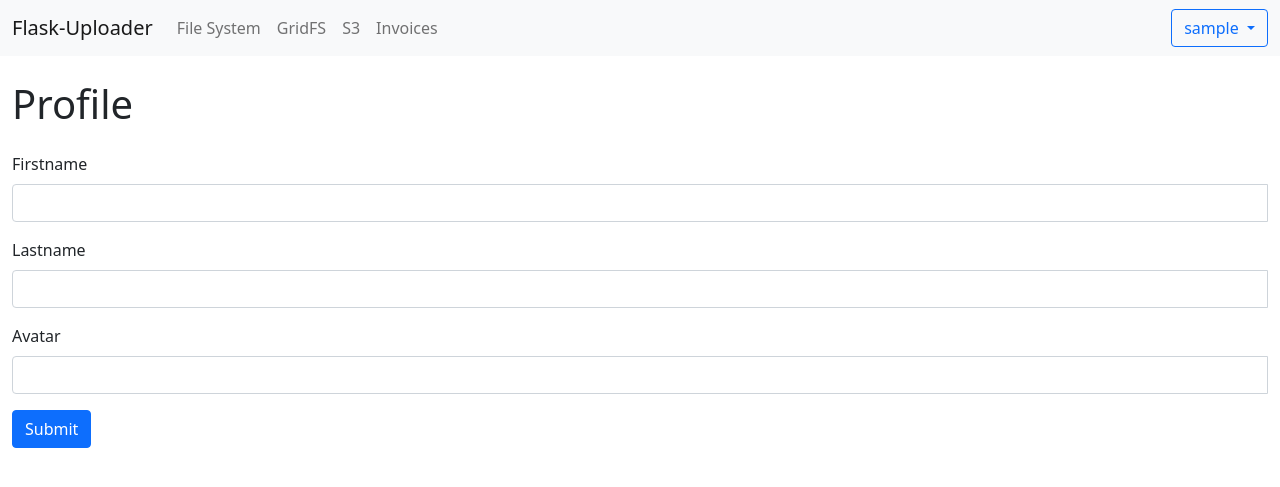
After one commit to kyzima-spb/flask-uploader, a Flask app: page /profile in a window 1280 px wide. The commit adds this page. Shown: the top 487 px of the page. Run offline with Flask 2, Linux system fonts and the light colour scheme; the visitor is signed in with stand-in values (Sample User, id 1); parts of the project's set-up code (start-up, migrations or seed data) failed here and were passed over; some libraries are stand-ins or nearby versions.

Commit message:
Update docs

```diff
--- a/example/uploader/uploader/forms.py
+++ b/example/uploader/uploader/forms.py
@@ -5,6 +5,7 @@ from flask_uploader.contrib.wtf import (
     FileSize,
     UploadField,
 )
+from flask_uploader.storages import FileSystemStorage
 from flask_wtf import FlaskForm
 from wtforms.fields import (
     StringField,
@@ -34,6 +35,18 @@ class LoginForm(FlaskForm):
     password = PasswordField(validators=[DataRequired(), Length(min=1)])
 
 
+class ProfileForm(FlaskForm):
+    firstname = StringField(validators=[Length(min=1)])
+    lastname = StringField(validators=[Length(min=1)])
+    avatar = UploadField(
+        uploader=Uploader('avatars', FileSystemStorage(dest='avatars')),
+        overwrite=True,
+        validators=[
+            Extension(Extension.IMAGES),
+        ]
+    )
+
+
 class BookForm(FlaskForm):
     title = StringField(validators=[
         DataRequired(),
--- a/example/uploader/uploader/models.py
+++ b/example/uploader/uploader/models.py
@@ -90,6 +90,9 @@ class User(UserMixin, Model):
     username: str = ''
     password: str = ''
     is_active: bool = True
+    firstname: str = ''
+    lastname: str = ''
+    avatar: str = ''
 
     @property
     def id(self):
--- a/example/uploader/uploader/routes/auth.py
+++ b/example/uploader/uploader/routes/auth.py
@@ -2,14 +2,17 @@ from flask import (
     Blueprint,
     flash,
     redirect,
+    render_template,
     request,
 )
 from flask_login import (
+    current_user,
     login_user,
     logout_user,
+    login_required,
 )
 
-from ..forms import LoginForm
+from ..forms import LoginForm, ProfileForm
 from ..models import User, Manager
 
 
@@ -40,6 +43,22 @@ def login():
 
 
 @bp.route('/logout')
+@login_required
 def logout():
     logout_user()
     return redirect(request.referrer)
+
+
+@bp.route('/profile', methods=['GET', 'POST'])
+@login_required
+def profile():
+    user = current_user
+    form = ProfileForm(obj=user)
+
+    if form.validate_on_submit():
+        form.populate_obj(user)
+        user_manager.save(user)
+        flash('Profile saved successfully.')
+        return redirect(request.url)
+
+    return render_template('profile.html', form=form)
--- a/example/uploader/uploader/templates/base.html
+++ b/example/uploader/uploader/templates/base.html
@@ -60,10 +60,38 @@
           {% endif %}
         </ul>
         {% if current_user.is_authenticated %}
-          <span class="navbar-text me-2">
-            {{ current_user.username }}
-          </span>
-          <a class="btn btn-outline-success" href="{{ url_for('site.auth.logout') }}">Logout</a>
+          <div class="dropdown">
+            <button
+              class="btn btn-outline-primary dropdown-toggle"
+              type="button"
+              id="dropdownMenuButton1"
+              data-bs-toggle="dropdown"
+              aria-expanded="false"
+            >
+              {% if current_user.avatar %}
+                <img
+                  class="rounded-circle"
+                  width="28"
+                  height="28"
+                  src="{{ media_url('avatars', current_user.avatar) }}"
+                  alt=""
+                >
+              {% endif %}
+              {{ current_user.username }}
+            </button>
+            <ul class="dropdown-menu" aria-labelledby="dropdownMenuButton1">
+              <li>
+                <a class="dropdown-item" href="{{ url_for('site.auth.profile') }}">
+                  Edit profile
+                </a>
+              </li>
+              <li>
+                <a class="dropdown-item" href="{{ url_for('site.auth.logout') }}">
+                  Logout
+                </a>
+              </li>
+            </ul>
+          </div>
         {% else %}
           <form class="d-flex" action="{{ url_for('site.auth.login') }}" method="post">
             <input type="hidden" name="csrf_token" value="{{ csrf_token() }}">
--- a/example/uploader/uploader/templates/macros.html
+++ b/example/uploader/uploader/templates/macros.html
@@ -27,3 +27,14 @@
     </table>
   </div>
 {% endmacro %}
+
+
+{% macro render_form_field(field) %}
+  {{ field.label(class='form-label') }}
+  <div class="input-group">
+    {{ field(class='form-control is-invalid' if field.errors else 'form-control') }}
+    <div class="invalid-feedback">
+      {{ field.errors | join(',') }}
+    </div>
+  </div>
+{% endmacro %}
--- /dev/null
+++ b/example/uploader/uploader/templates/profile.html
@@ -0,0 +1,28 @@
+{% extends 'base.html' %}
+{% import 'macros.html' as macro with context %}
+
+{% block main %}
+  <div class="row">
+    <div class="col">
+      <h1 class="my-4">Profile</h1>
+    </div>
+  </div>
+
+  <div class="row mb-4">
+    <div class="col">
+      <form method="post" enctype="multipart/form-data" novalidate>
+        {{ form.hidden_tag() }}
+        <div class="mb-3">
+          {{ macro.render_form_field(form.firstname) }}
+        </div>
+        <div class="mb-3">
+          {{ macro.render_form_field(form.lastname) }}
+        </div>
+        <div class="mb-3">
+          {{ macro.render_form_field(form.avatar) }}
+        </div>
+        <button type="submit" class="btn btn-primary">Submit</button>
+      </form>
+    </div>
+  </div>
+{% endblock main %}
```
Also changed, not shown: example/uploader/uploader/templates/books.html (+3 -21 lines), 1 other file.
